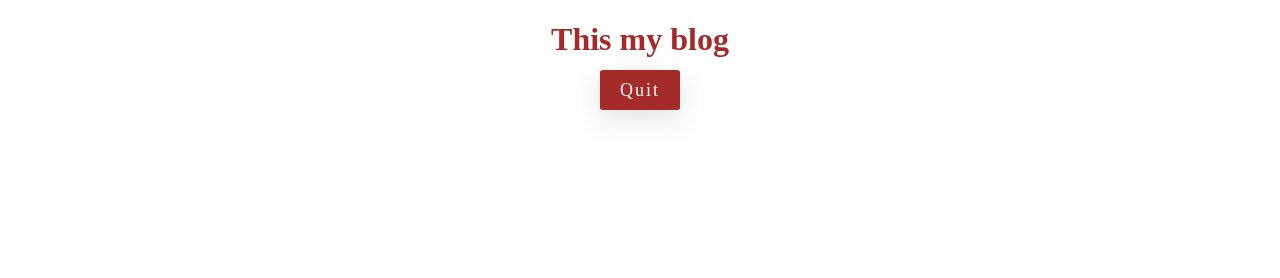
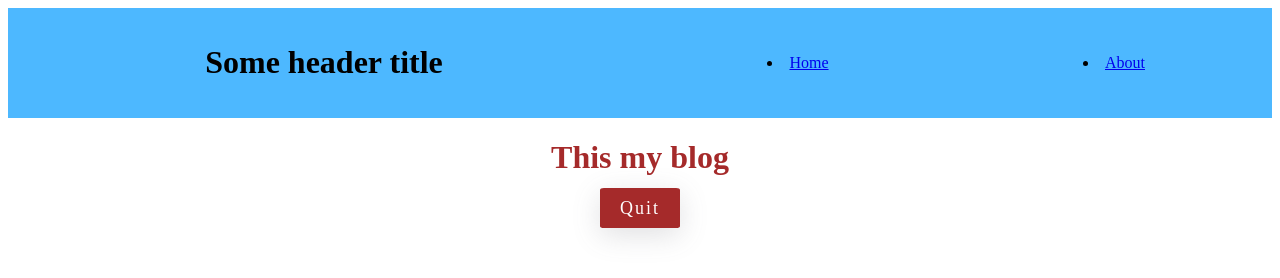
Before and after one commit to di4m0nds/git-learning-resources, a plain HTML site: page testing-commands/index.html in a window 1280 px wide. Drawn offline with Linux system fonts and the light colour scheme.

Commit message:
[Blog-Comm] commit with latest version

```diff
--- a/testing-commands/index.html
+++ b/testing-commands/index.html
@@ -5,9 +5,17 @@
   <meta http-equiv="X-UA-Compatible" content="IE=edge">
   <meta name="viewport" content="width=device-width, initial-scale=1.0">
   <link rel="stylesheet" href="styles/index.css">
+  <link rel="stylesheet" href="styles/header.css">
   <title>Index</title>
 </head>
 <body>
+  <div class="header">
+    <div class="title"><h1>Some header title</h1></div>
+    <div class="links">
+      <li><a href="#">Home</a></li>
+      <li><a href="#">About</a></li>
+    </div>
+  </div>
   <div class="section">
     <h1>This my blog</h1>
     <a href="#">quit</a>
--- /dev/null
+++ b/testing-commands/styles/header.css
@@ -0,0 +1,28 @@
+.header {
+  width: 100%;
+  margin: 0;
+  padding: 15px 0;
+  margin-bottom: 20px;
+  background: rgba(1, 154, 255, 0.699);
+  display: flex;
+}
+
+.header > div {
+  flex: 1;
+}
+
+.header > .title {
+  text-align: center;
+}
+
+.header > .links {
+  display: flex;
+  flex-direction: row;
+
+  align-items: center;
+}
+
+.header > .links > li {
+  flex: 1;
+  text-align: center;
+}
```
